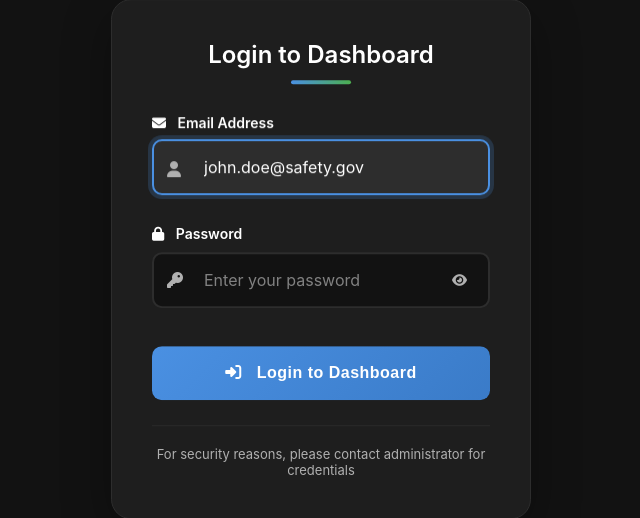
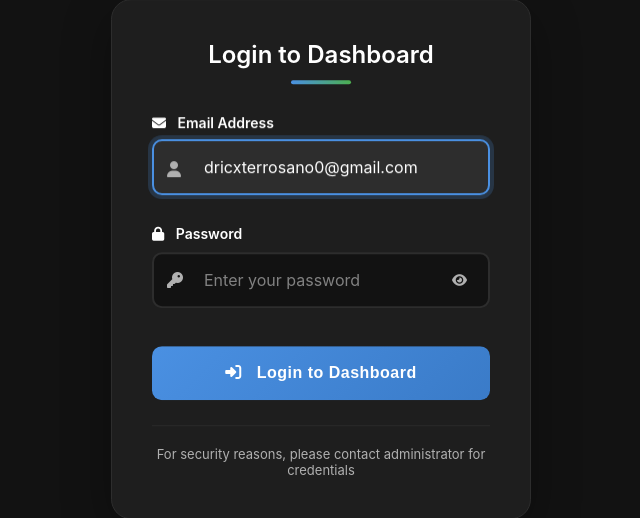
Before and after one commit to dowyx/LGU, a PHP site: page /login.php in a window 1280 px wide. Shown: the part 241-759 px from the top of the page, without its empty margins (319-959 px from the left). Run offline with PHP 8.4, Linux system fonts and the light colour scheme.

```diff
--- a/login.php
+++ b/login.php
@@ -111,8 +111,8 @@ if (isset($_GET['demo']) && $_GET['demo'] === '1') {
                                id="email"
                                name="email"
                                class="form-input"
-                               placeholder="john.doe@safety.gov"
-                               value="<?php echo htmlspecialchars($email ?: 'john.doe@safety.gov'); ?>"
+                               placeholder="dricxterrosano0@gmail.com"
+                               value="<?php echo htmlspecialchars($email ?: 'dricxterrosano0@gmail.com'); ?>"
                                required>
                     </div>
                     <div class="error-message" id="email-error">Please enter a valid email address</div>
@@ -130,7 +130,7 @@ if (isset($_GET['demo']) && $_GET['demo'] === '1') {
                                name="password"
                                class="form-input"
                                placeholder="Enter your password"
-                               value="<?php echo htmlspecialchars($password ?: ($demo_mode ? 'demo123' : '')); ?>"
+                               value="<?php echo htmlspecialchars($password ?: ($demo_mode ? 'password' : '')); ?>"
                                required>
                         <button type="button" class="toggle-password" id="togglePassword">
                             <i class="fas fa-eye"></i>
@@ -152,8 +152,13 @@ if (isset($_GET['demo']) && $_GET['demo'] === '1') {
                     Demo Credentials
                 </h4>
                 <p>
-                    <span class="highlight">Email:</span> john.doe@safety.gov<br>
-                    <span class="highlight">Password:</span> demo123
+                    <strong>Administrator:</strong><br>
+                    <span class="highlight">Email:</span> dricxterrosano0@gmail.com<br>
+                    <span class="highlight">Password:</span> password<br><br>
+
+                    <strong>Staff User:</strong><br>
+                    <span class="highlight">Email:</span> jane.smith@safety.gov<br>
+                    <span class="highlight">Password:</span> password
                 </p>
             </div>
             <?php endif; ?>
```
